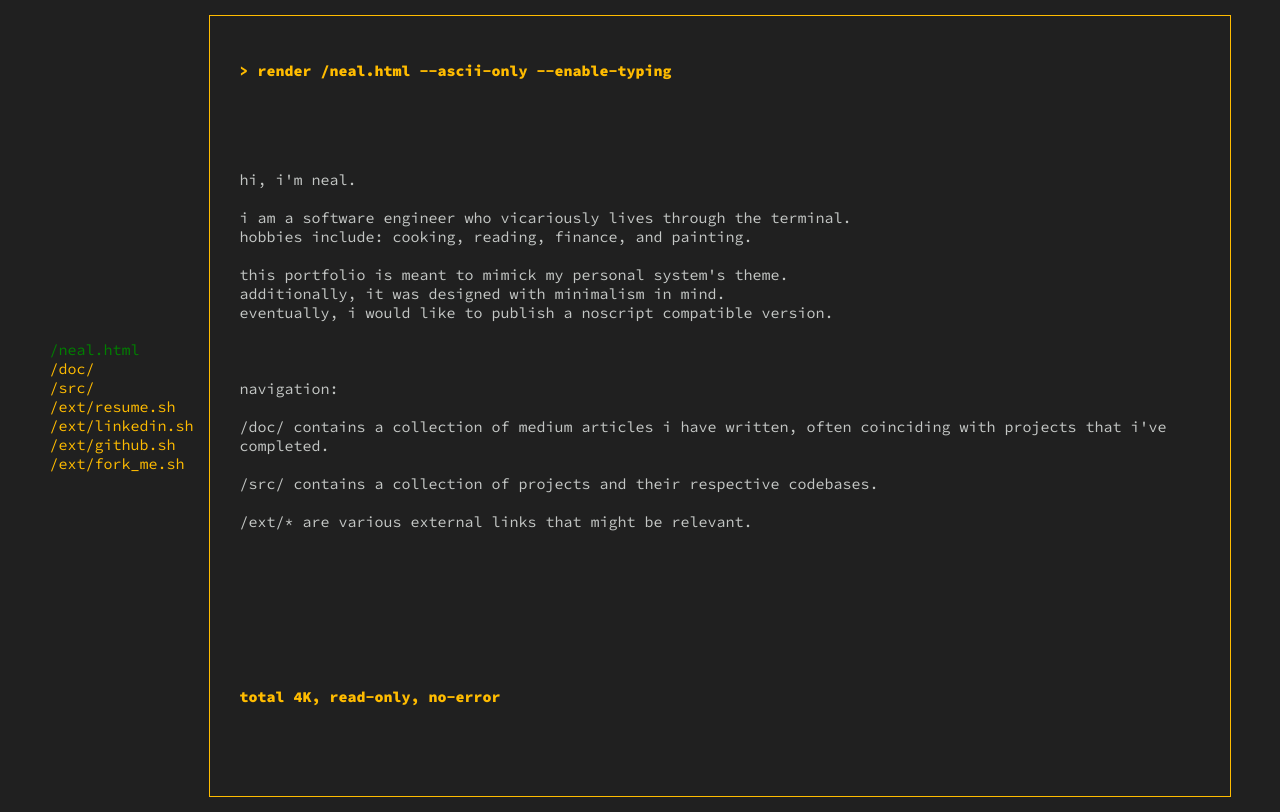
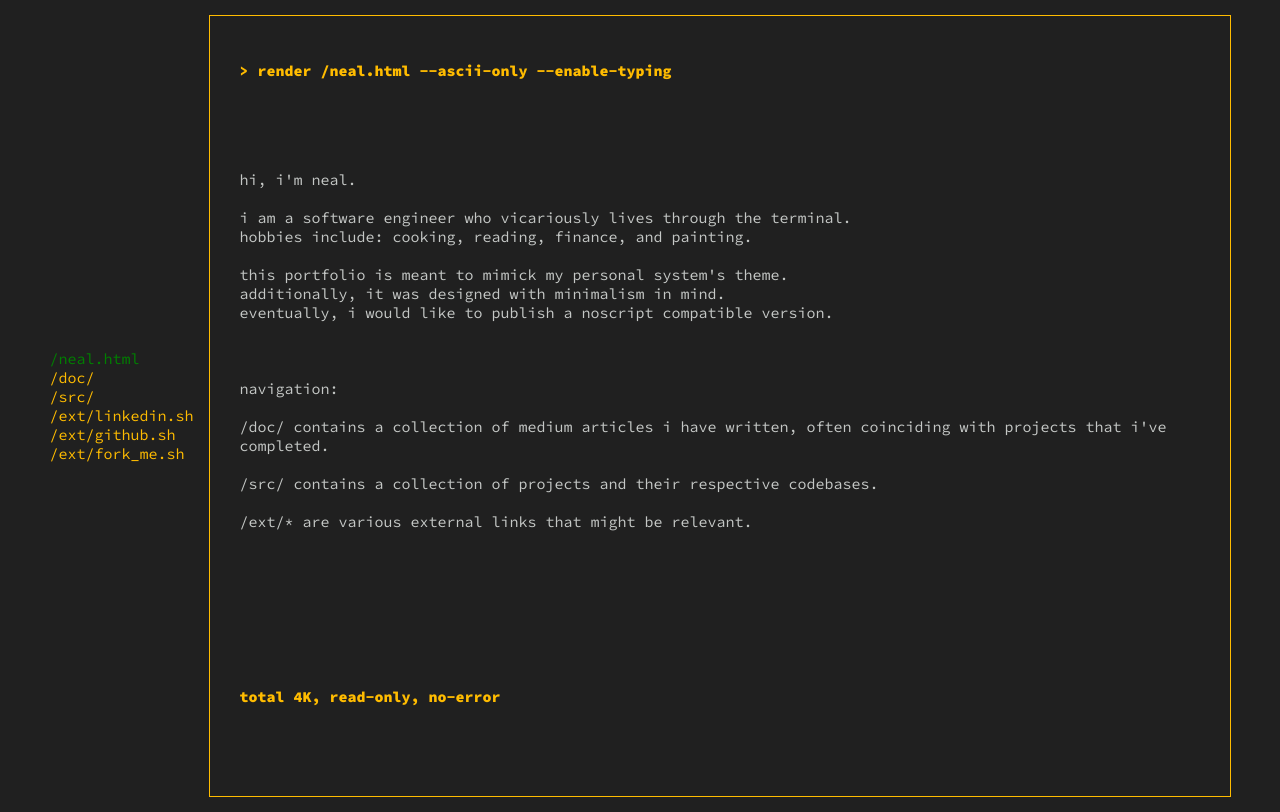
Before and after one commit to thatnealpatel/portfolio-website, a React (Create React App) app: page / in a window 1280 px wide. Built offline with nearby package versions, Linux system fonts and the light colour scheme.

Commit message:
removed resume; updated links to /thatnealpatel

```diff
--- a/package.json
+++ b/package.json
@@ -1,6 +1,6 @@
 {
   "name": "portfolio-website",
-  "version": "0.1.0",
+  "version": "1.1.0",
   "private": true,
   "dependencies": {
     "@testing-library/jest-dom": "^5.11.9",
--- a/pages.js
+++ b/pages.js
@@ -1,6 +1,6 @@
 const ghpages = require("gh-pages");
 const pathname = `${__dirname}/build`;
-const repoURL = "https://github.com/nealdotpy/portfolio-website.git";
+const repoURL = "https://github.com/thatnealpatel/portfolio-website.git";
 
 ghpages.publish(
   pathname,
--- a/src/App.tsx
+++ b/src/App.tsx
@@ -24,8 +24,8 @@ function App() {
   };
 
   const linkedin = "https://linkedin.com/in/thatnealpatel";
-  const github = "https://github.com/nealdotpy";
-  const fork_me = "https://github.com/nealdotpy/portfolio-website";
+  const github = "https://github.com/thatnealpatel";
+  const fork_me = "https://github.com/thatnealpatel/portfolio-website";
 
   return (
     <div className="App">
@@ -33,7 +33,6 @@ function App() {
         <NavItem link="#" index={0} isActive={activeIndex === 0} onClick={navClick} name="/neal.html" />
         <NavItem link="#" index={1} isActive={activeIndex === 1} onClick={navClick} name="/doc/" />
         <NavItem link="#" index={2} isActive={activeIndex === 2} onClick={navClick} name="/src/" />
-        <NavItem link={Resume} index={3} isActive={activeIndex === 3} onClick={navClick} name="/ext/resume.sh" />
         <NavItem link={linkedin} index={4} isActive={activeIndex === 4} onClick={navClick} name="/ext/linkedin.sh" />
         <NavItem link={github} index={5} isActive={activeIndex === 5} onClick={navClick} name="/ext/github.sh" />
         <NavItem link={fork_me} index={6} isActive={activeIndex === 6} onClick={navClick} name="/ext/fork_me.sh" />
@@ -52,14 +51,6 @@ function App() {
         }
         {page == 2 ?
           <Src/>
-          :
-          null
-        }
-        {page == 3 ?
-          <FauxStdOut
-            command="./ext/resume.sh"
-            link="https://thatnealpatel.com/static/media/resume.pdf"
-          />
           :
           null
         }
@@ -303,14 +294,6 @@ function Src() {
       link: "https://github.com/nealdotpy/public-trading-bot",
       linkLabel: "View on Github >",
       wait: 300+1500
-    },
-    {
-      title: "the-invisible-impact",
-      body: `A repository hosting the source code for our Environmental Justice Visual
-      Culture Intervention.`,
-      link: "https://github.com/nealdotpy/the-invisible-impact",
-      linkLabel: "View on Github >",
-      wait: 325+1500
     }
   ];
 
```
